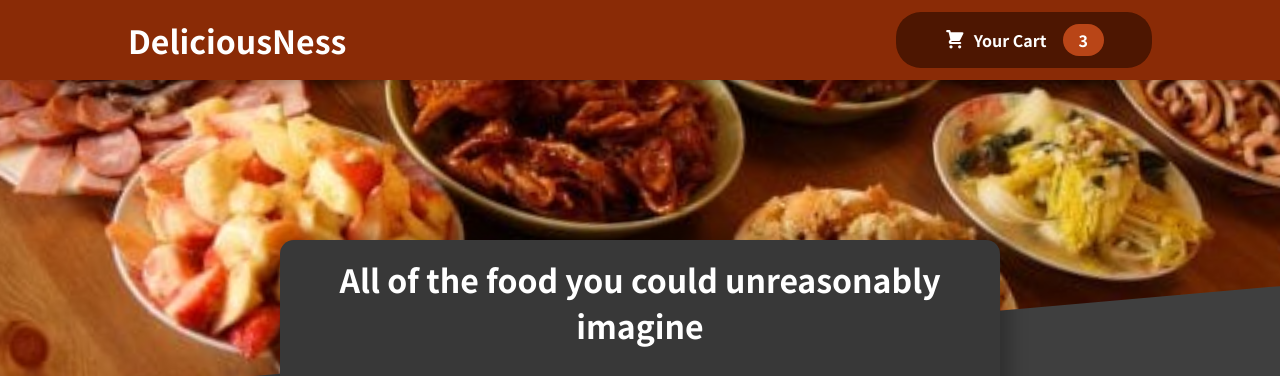
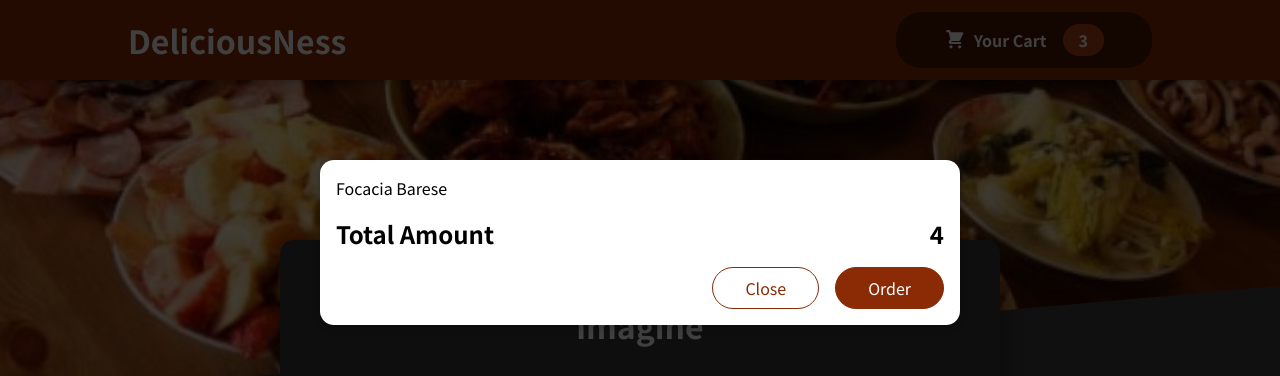
Before and after one commit to denriquem/delisciousNess, a React (Create React App) app in the folder Deliciousness/: page / in a window 1280 px wide. Shown: the top 376 px of the page. Built offline with nearby package versions, Linux system fonts and the light colour scheme.

Commit message:
modal template added

```diff
--- a/Deliciousness/src/App.js
+++ b/Deliciousness/src/App.js
@@ -1,10 +1,12 @@
 import { Fragment } from "react";
 import Header from "./components/Layout/Header";
 import Meals from "./components/Meals/Meals";
+import Cart from "./components/Cart/Cart";
 
 function App() {
 	return (
 		<Fragment>
+			<Cart />
 			<Header />
 			<main>
 				<Meals />
--- a/Deliciousness/src/components/Cart/Cart.js
+++ b/Deliciousness/src/components/Cart/Cart.js
@@ -1,4 +1,5 @@
 import classes from "./Cart.module.css";
+import Modal from "../UI/Modal";
 
 const Cart = (props) => {
 	const cartItems = (
@@ -12,7 +13,7 @@
 	);
 
 	return (
-		<div>
+		<Modal>
 			{cartItems}
 			<div className={classes.total}>
 				<span>Total Amount</span>
@@ -22,7 +23,7 @@
 				<button className={classes["button--alt"]}>Close</button>
 				<button className={classes.button}>Order</button>
 			</div>
-		</div>
+		</Modal>
 	);
 };
 
--- a/Deliciousness/src/components/UI/Modal.js
+++ b/Deliciousness/src/components/UI/Modal.js
@@ -1,6 +1,6 @@
 import classes from "./Modal.module.css";
 import { Fragment } from "react";
-import ReactDom from "react-dom";
+import ReactDOM from "react-dom";
 
 const Backdrop = (props) => {
 	return <div className={classes.backdrop}></div>;
@@ -19,11 +19,11 @@
 const Modal = (props) => {
 	return (
 		<Fragment>
-			{(ReactDom.createPortal(<Backdrop />), portalElement)}
-			{
-				(ReactDom.createPortal(<ModalOverlay>{props.children}</ModalOverlay>),
-				portalElement)
-			}
+			{ReactDOM.createPortal(<Backdrop />, portalElement)}
+			{ReactDOM.createPortal(
+				<ModalOverlay>{props.children}</ModalOverlay>,
+				portalElement
+			)}
 		</Fragment>
 	);
 };
```
Also changed, not shown: 1 other file (tests, documents, lock files or other folders).
